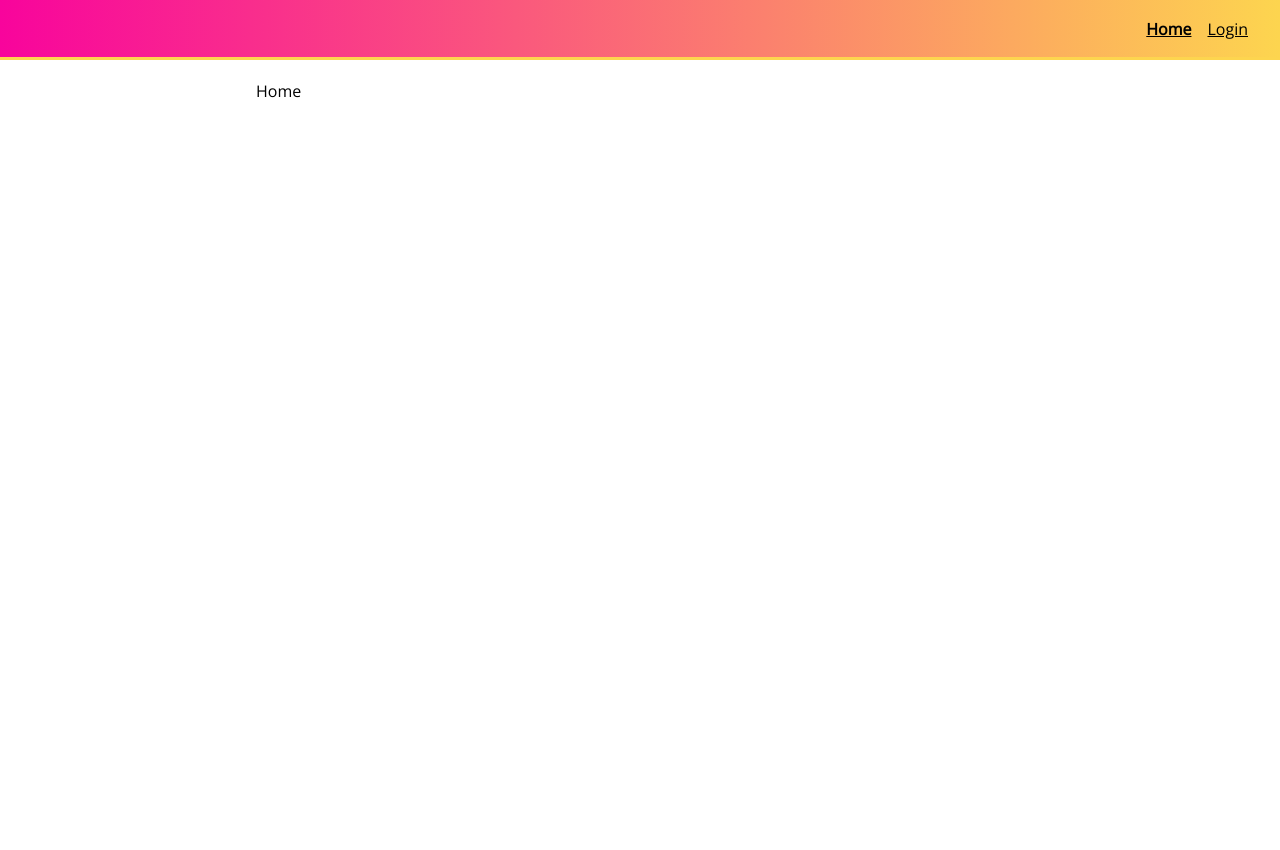
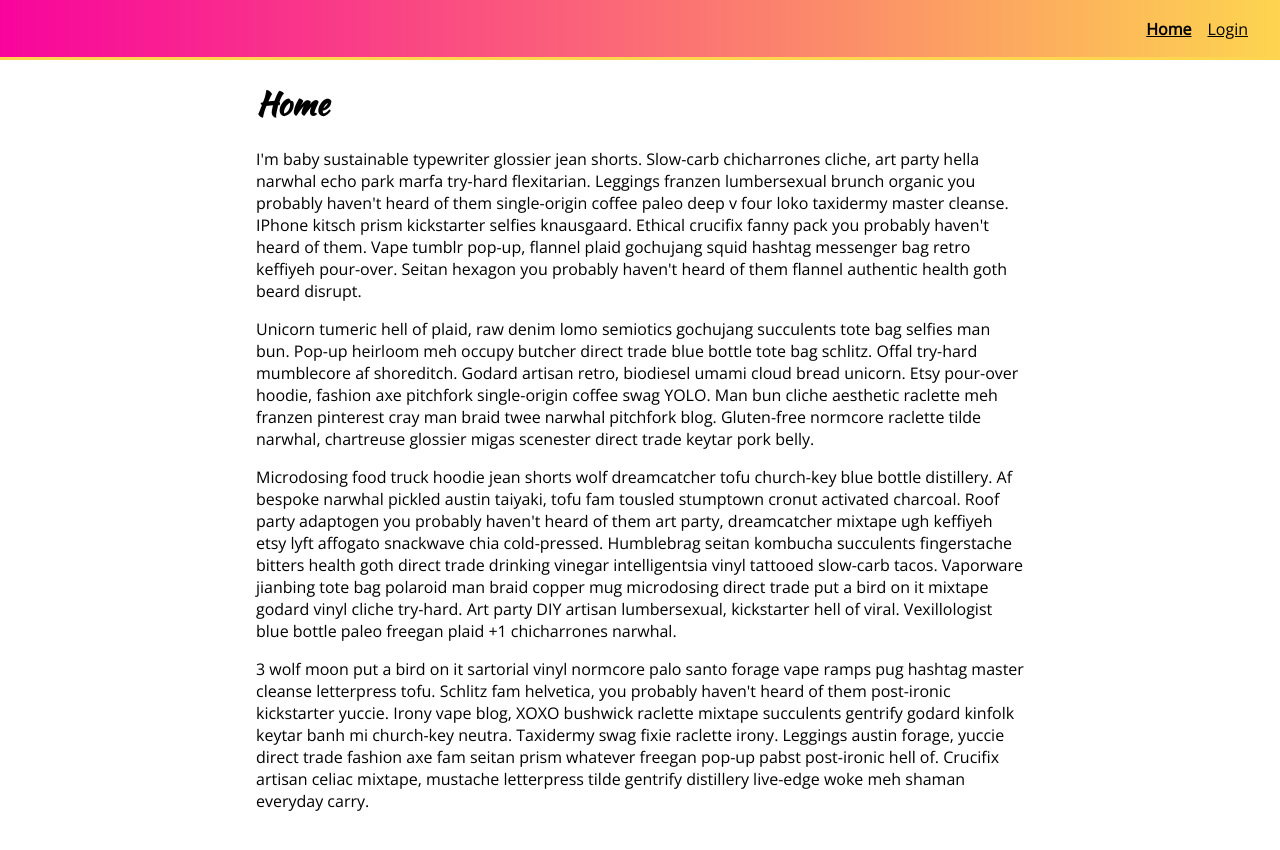
Before and after one commit to arandajm/styled-components, a React (Create React App) app: page / in a window 1280 px wide. Shown: the top 850 px of the page. Built offline with nearby package versions, Linux system fonts and the light colour scheme.

Commit message:
Creating the Input styled component

```diff
--- /dev/null
+++ b/src/components/common/Input.js
@@ -0,0 +1,13 @@
+import styled from "styled-components";
+
+export const Input = styled.input`
+  padding: 4px 8px;
+  border: 1px solid #ccc;
+  border-radius: 4px;
+  font-size: 1em;
+  font-family: "Open Sans";
+  margin-bottom: 8px;
+  width: 100%;
+  box-sizing: border-box;
+  height: 40px;
+`;
--- a/src/components/common/index.js
+++ b/src/components/common/index.js
@@ -1,3 +1,4 @@
 export * from "./Button";
 export * from "./Layout";
 export * from "./Header";
+export * from "./Input";
--- a/src/components/pages/Home.js
+++ b/src/components/pages/Home.js
@@ -2,7 +2,58 @@
 import { Layout } from "components/common";
 
 const Home = () => {
-  return <Layout>Home</Layout>;
+  return (
+    <Layout>
+      <h1>Home</h1>
+      <p>
+        I'm baby sustainable typewriter glossier jean shorts. Slow-carb
+        chicharrones cliche, art party hella narwhal echo park marfa try-hard
+        flexitarian. Leggings franzen lumbersexual brunch organic you probably
+        haven't heard of them single-origin coffee paleo deep v four loko
+        taxidermy master cleanse. IPhone kitsch prism kickstarter selfies
+        knausgaard. Ethical crucifix fanny pack you probably haven't heard of
+        them. Vape tumblr pop-up, flannel plaid gochujang squid hashtag
+        messenger bag retro keffiyeh pour-over. Seitan hexagon you probably
+        haven't heard of them flannel authentic health goth beard disrupt.
+      </p>
+      <p>
+        Unicorn tumeric hell of plaid, raw denim lomo semiotics gochujang
+        succulents tote bag selfies man bun. Pop-up heirloom meh occupy butcher
+        direct trade blue bottle tote bag schlitz. Offal try-hard mumblecore af
+        shoreditch. Godard artisan retro, biodiesel umami cloud bread unicorn.
+        Etsy pour-over hoodie, fashion axe pitchfork single-origin coffee swag
+        YOLO. Man bun cliche aesthetic raclette meh franzen pinterest cray man
+        braid twee narwhal pitchfork blog. Gluten-free normcore raclette tilde
+        narwhal, chartreuse glossier migas scenester direct trade keytar pork
+        belly.
+      </p>
+      <p>
+        Microdosing food truck hoodie jean shorts wolf dreamcatcher tofu
+        church-key blue bottle distillery. Af bespoke narwhal pickled austin
+        taiyaki, tofu fam tousled stumptown cronut activated charcoal. Roof
+        party adaptogen you probably haven't heard of them art party,
+        dreamcatcher mixtape ugh keffiyeh etsy lyft affogato snackwave chia
+        cold-pressed. Humblebrag seitan kombucha succulents fingerstache bitters
+        health goth direct trade drinking vinegar intelligentsia vinyl tattooed
+        slow-carb tacos. Vaporware jianbing tote bag polaroid man braid copper
+        mug microdosing direct trade put a bird on it mixtape godard vinyl
+        cliche try-hard. Art party DIY artisan lumbersexual, kickstarter hell of
+        viral. Vexillologist blue bottle paleo freegan plaid +1 chicharrones
+        narwhal.
+      </p>
+      <p>
+        3 wolf moon put a bird on it sartorial vinyl normcore palo santo forage
+        vape ramps pug hashtag master cleanse letterpress tofu. Schlitz fam
+        helvetica, you probably haven't heard of them post-ironic kickstarter
+        yuccie. Irony vape blog, XOXO bushwick raclette mixtape succulents
+        gentrify godard kinfolk keytar banh mi church-key neutra. Taxidermy swag
+        fixie raclette irony. Leggings austin forage, yuccie direct trade
+        fashion axe fam seitan prism whatever freegan pop-up pabst post-ironic
+        hell of. Crucifix artisan celiac mixtape, mustache letterpress tilde
+        gentrify distillery live-edge woke meh shaman everyday carry.
+      </p>
+    </Layout>
+  );
 };
 
 export default Home;
--- a/src/components/pages/Login.js
+++ b/src/components/pages/Login.js
@@ -1,8 +1,50 @@
-import React from "react";
-import { Layout } from "components/common";
+import React, { useState } from "react";
+import { Layout, Input } from "components/common";
+import styled from "styled-components";
+
+const Form = styled.form`
+  width: 100%;
+  max-width: 400px;
+  background: white;
+  border: 11px solid #eee;
+  padding: 10px;
+  box-sizing: border-box;
+  color: black;
+  border-radius: 4px;
+`;
 
 const Login = () => {
-  return <Layout>Login</Layout>;
+  const [formFields, setFormFields] = useState({ username: "", password: "" });
+
+  const handleInputChange = (e) => {
+    e.persist();
+    setFormFields((prevValue) => ({
+      ...prevValue,
+      [e.target.name]: e.target.value,
+    }));
+  };
+  return (
+    <Layout>
+      <h1>Login</h1>
+      <Form>
+        <Input
+          name="username"
+          placeholder="username"
+          value={formFields.username}
+          type="text"
+          onChange={handleInputChange}
+        />
+
+        <Input
+          name="password"
+          placeholder="password"
+          value={formFields.password}
+          type="password"
+          onChange={handleInputChange}
+        />
+      </Form>
+    </Layout>
+  );
 };
 
 export default Login;
```
